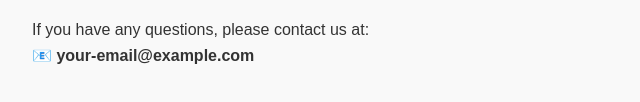
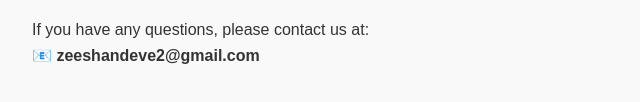
Before and after one commit to saimakhanzeeshan2006-tech/myweather-privacy-policy, a plain HTML site: page index.html in a window 1280 px wide. Shown: the part 1070-1172 px from the top of the page, 8-648 px from the left. Drawn offline with Linux system fonts and the light colour scheme.

Commit message:
Update index.html

```diff
--- a/index.html
+++ b/index.html
@@ -52,6 +52,6 @@
 
   <h2>8. Contact Us</h2>
   <p>If you have any questions, please contact us at: <br />
-  📧 <strong>your-email@example.com</strong></p>
+  📧 <strong>zeeshandeve2@gmail.com</strong></p>
 </body>
 </html>
```
